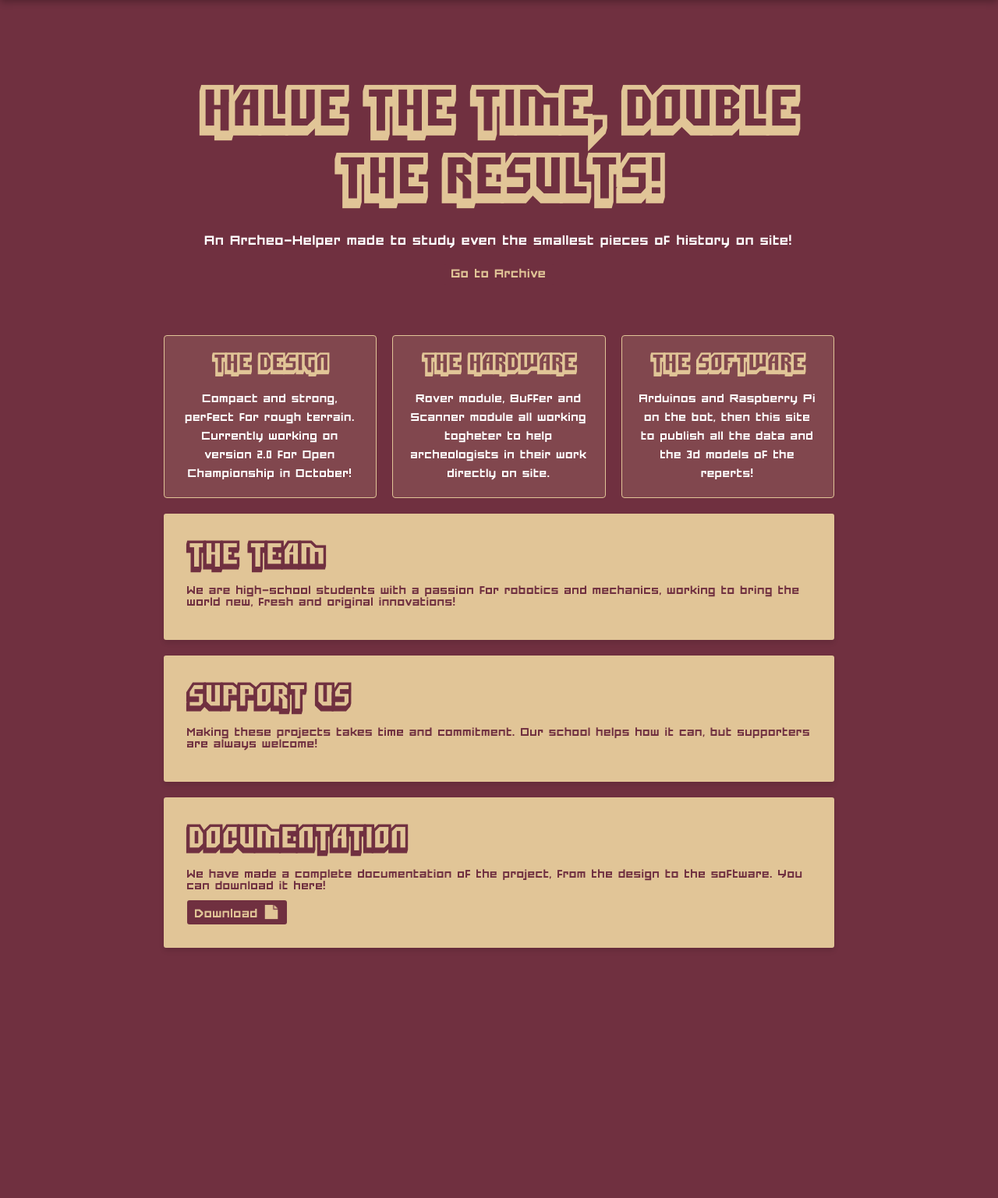
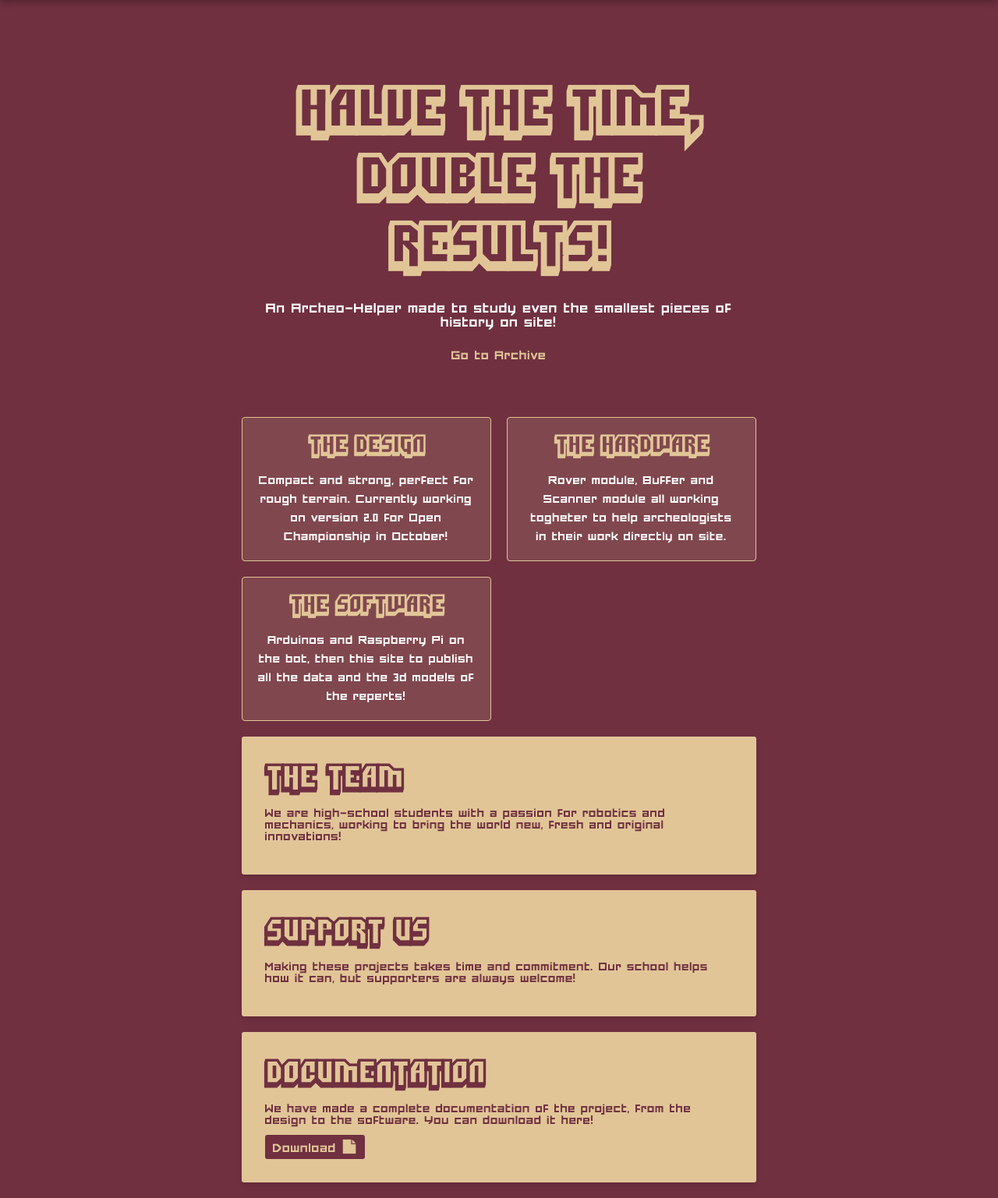
Before and after one commit to PolloArrostoBenCotto/Argo_web, a FastAPI app: page / in a window 1280 px wide. Shown: the part 60-1597 px from the top of the page at 78% size. Before the commit the page ends 1276 px from the top, so only its background shows below. Run offline with FastAPI, Linux system fonts and the light colour scheme.

Commit message:
code 1.1.7.1

```diff
--- a/v1.6/static/css/style.css
+++ b/v1.6/static/css/style.css
@@ -26,7 +26,7 @@ body {
 }
 
 .container {
-    max-width: 900px;
+    max-width: 700px;
     margin: 0 auto;
     padding: 20px;
     text-align: left;
```
